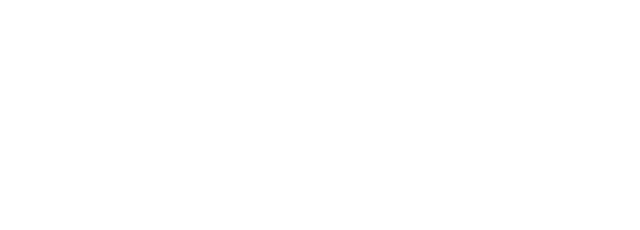
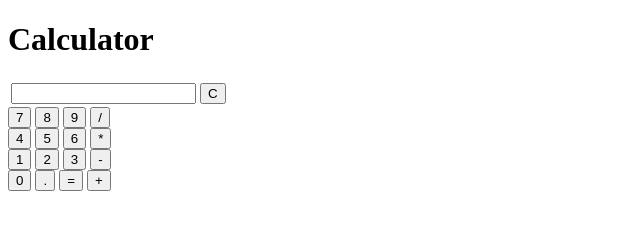
Before and after one commit to acciojob/calculator-Ayushs2, a website: page main.html in a window 1280 px wide. Shown: the whole page, without its empty margins (0-640 px from the left). Drawn offline with Linux system fonts and the light colour scheme.

Commit message:
Update main.html

```diff
--- a/main.html
+++ b/main.html
@@ -1,16 +1,66 @@
 <!DOCTYPE html>
+<html lang="en">
+<head>
+    <meta charset="UTF-8">
+    <meta http-equiv="X-UA-Compatible" content="IE=edge">
+    <meta name="viewport" content="width=device-width, initial-scale=1.0">
+    <title>Calculator</title>
+    <link rel="stylesheet" href="style.css">
+   <link rel="script" href="script.js">
+</head>
+<body>
+    <script>function display(val){
+        document.getElementById('result').value+=val;
+        return val;
+    }
+    function solve(){
+      let x =  document.getElementById("result").value
+      let y = eval(x);
+      document.getElementById("result").value = y;
+      return y;
+    }
+    function clearScreen(){
+        document.getElementById("result").value = ''
+    }
+    </script>
+</iframe>
+<h1 class="h1">Calculator</h1>
+    <div class="container">
+        <table>
+            <tr id = "k">
+                <td  colspan="3">
+                    <input type="text" id="result" class="screen">
+                </td>
+                <td>
+                    <input type="button" id ="clr" value="C" onclick="clearScreen()"  class="clear">
+                </td>
+            </tr>
+        </table>
+         <div class="keys">
+            <input id="block7" type="button" value="7" class="button" onclick="display('7')"></input>
+            <input id="block8" type="button" value="8" class="button" onclick="display('8')"></input>
+            <input id="block9" type="button" value="9" class="button" onclick="display('9')"></input>
+            <input id="divide" type="button" value="/" class="operator" onclick="display('/')"></input>
+            <br>
+            <input id="block4" type="button" value="4" class="button" onclick="display('4')"></input>
+            <input id="block5" type="button" value="5" class="button" onclick="display('5')"></input>
+            <input id="block6" type="button" value="6" class="button" onclick="display('6')"></input>
+            <input id="multiply" type="button" value="*" class="operator" onclick="display('*')"></input>
+            <br>
 
-<html>
+            <input id="block1" type="button" value="1" class="button" onclick="display('1')"></input>
+            <input id="block2" type="button" value="2" class="button" onclick="display('2')"></input>
+            <input id="block3" type="button" value="3" class="button" onclick="display('3')"></input>
+            <input id="minus" type="button" value="-" class="operator" onclick="display('-')"></input>
+            <br>
 
-<head>
-	<link rel="stylesheet" href="styles.css">
-</head>
+            <input id="block7" type="button" value="0" class="button" onclick="display('0')"></input>
+            <input id="dot" type="button" value="." class="operator" onclick="display('.')"></input>
+            <input id="equals" type="button" value="=" class="button equal-sign" onclick="solve()"></input>
+            <input id="plus" type="button" value="+" class="operator" onclick="display('+')"></input>
+        </div>
 
-<body>
-	<!-- the entire body must be written by student -->
-    <script type="text/javascript" src="./script.js">
-</script>
+    </div>
 
 </body>
-
 </html>
```
